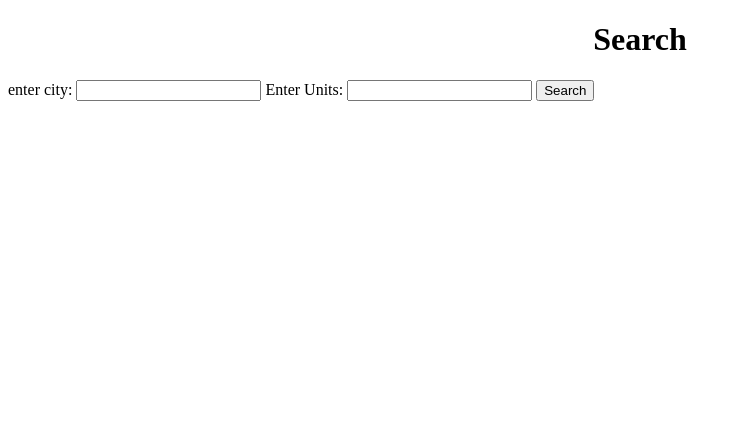
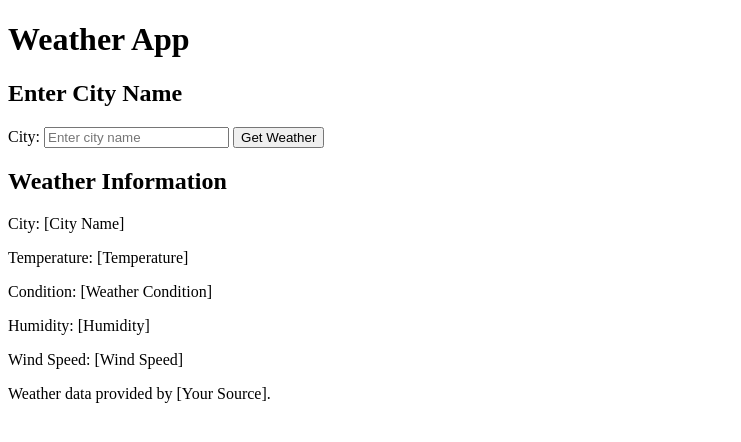
Before and after one commit to Apurv48/Weather-App, a Flask app: page / in a window 1280 px wide. Shown: the top 442 px of the page, without its empty margins (0-741 px from the left). Run offline with Flask 3, Linux system fonts and the light colour scheme.

Commit message:
Update index.html

```diff
--- a/templates/index.html
+++ b/templates/index.html
@@ -1,25 +1,40 @@
-
 <!DOCTYPE html>
 <html lang="en">
 <head>
+    <meta charset="UTF-8">
+    <meta name="viewport" content="width=device-width, initial-scale=1.0">
+    <title>Weather App</title>
 </head>
 <body>
-    <title>Search Page</title>
-    <div class="content">
-        <h1 style="text-align: center">Search</h1>
+    <header>
+        <h1>Weather App</h1>
+    </header>
 
-        <div class="form">
-            <form action="/weatherapp" method="POST">
-                <label for='city'>enter city: <label>
-                <input type="text" name="city" id="city">
+    <main>
+        <section>
+            <h2>Enter City Name</h2>
+            <form action="/getWeather" method="GET">
+                <label for="city">City:</label>
+                <input type="text" id="city" name="city" placeholder="Enter city name" required>
+                <button type="submit">Get Weather</button>
+            </form>
+        </section>
 
-                <label for='units'>Enter Units: <label>
-                <input type="text" name="units" id="units">
-<!--                 <label for='appid'>Enter your API KEY: <label>
-                <input type="text" name="appid" id="appid"> -->
-                <input type="submit" value="Search">
-            </form>
-        </div>
-    </div>
+        <section>
+            <h2>Weather Information</h2>
+            <div id="weather-info">
+                <!-- Weather data will be displayed here -->
+                <p>City: [City Name]</p>
+                <p>Temperature: [Temperature]</p>
+                <p>Condition: [Weather Condition]</p>
+                <p>Humidity: [Humidity]</p>
+                <p>Wind Speed: [Wind Speed]</p>
+            </div>
+        </section>
+    </main>
+
+    <footer>
+        <p>Weather data provided by [Your Source].</p>
+    </footer>
 </body>
 </html>
```
